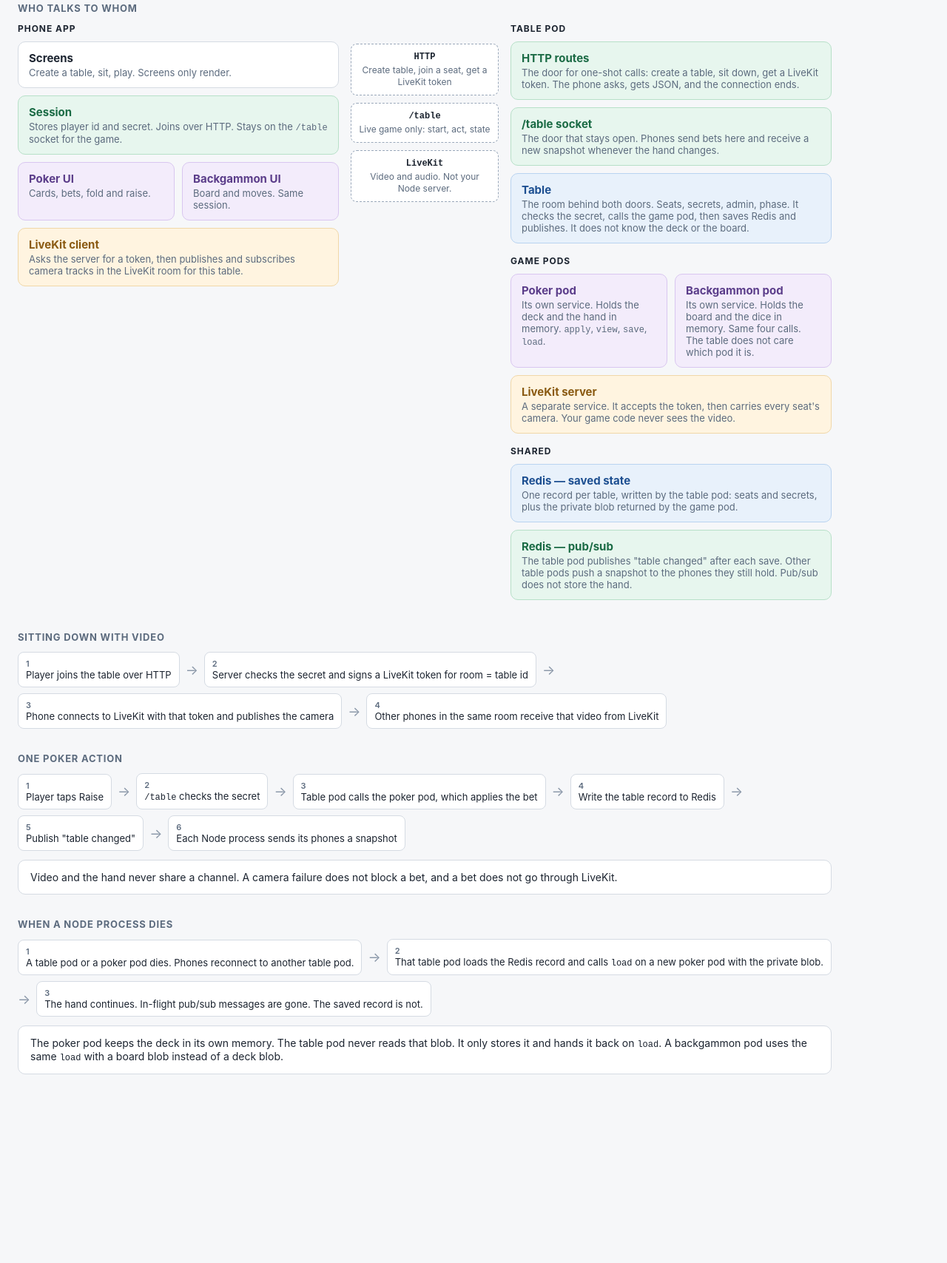
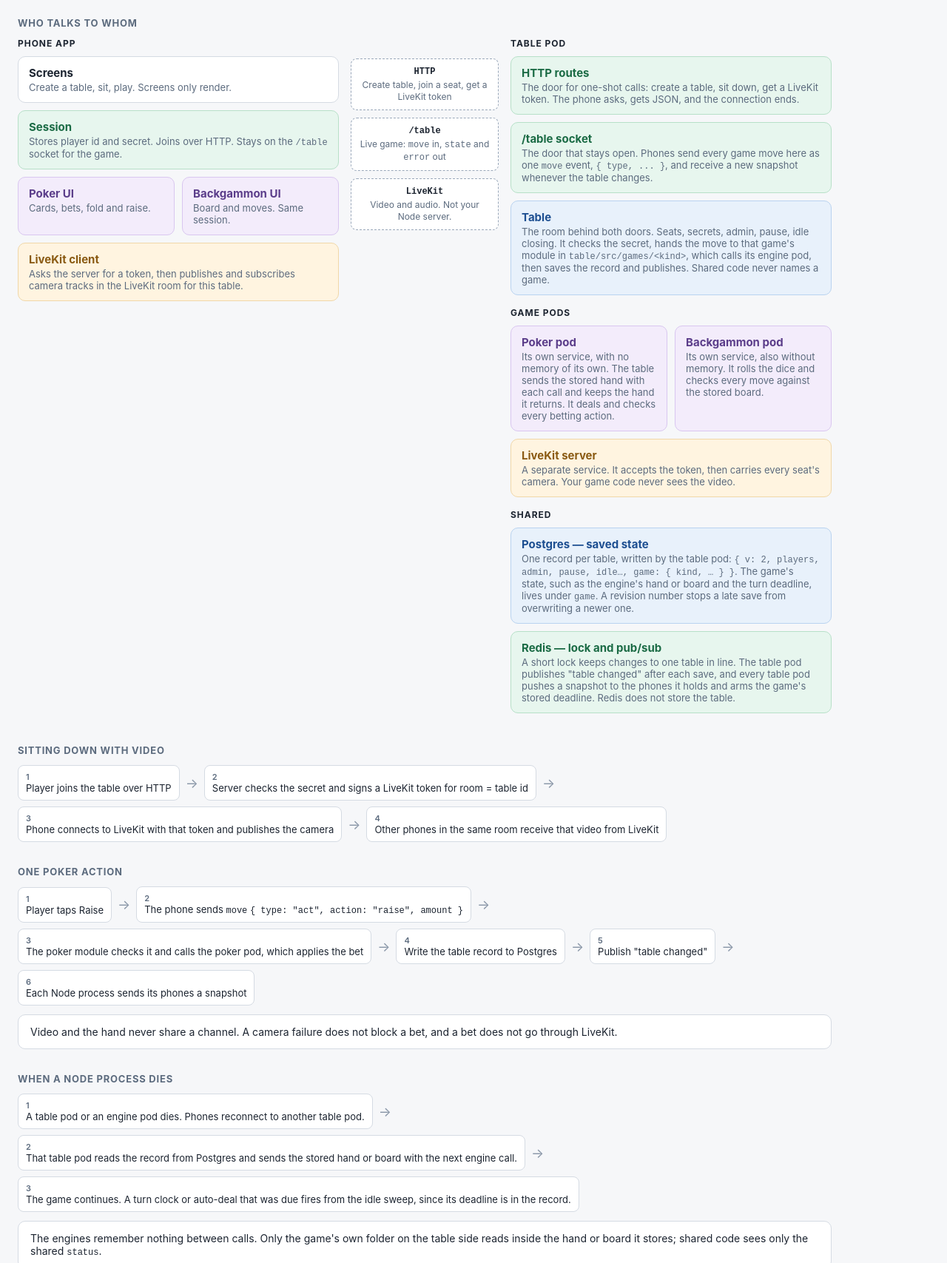
Before and after one commit to shl3vi/shulchan-2.0, a website: page docs/architecture-diagram.html in a window 1280 px wide. Shown: the part 165-1872 px from the top of the page at 74% size. Before the commit the page ends 1665 px from the top, so only its background shows below. Drawn offline with Linux system fonts and the light colour scheme.

Commit message:
Game separation, phase 4: removal test passes, docs describe the game folders.
On a scratch copy that was never committed, backgammon was removed by deleting its two folders and its engine, plus its line in each list of games and in scripts/dev.mjs. Typecheck, lint and every test then passed on both sides, and the server started, reported only poker, refused a backgammon table and played poker.

The one thing it caught: the shared config test named both games. It now checks whatever games the list holds, and poker tests its own config keys in its folder.

The README explains the game folders, the contracts, the snapshot and move shapes, and how to remove a game. The architecture page matches the code (Postgres record, stateless engines, one move event), and the plan page marks all four phases done.

Co-Authored-By: Claude Opus 5.5 <noreply@anthropic.com>

```diff
--- a/docs/architecture-diagram.html
+++ b/docs/architecture-diagram.html
@@ -108,7 +108,7 @@
 </head>
 <body>
   <h1>Shulchan architecture</h1>
-  <p class="lead">The table is one service. Each game engine is its own service, a separate pod in production. Phones talk only to the table. The table calls the engine pod for that game. Video goes through LiveKit.</p>
+  <p class="lead">The table is one service. Each game engine is its own service, a separate pod in production. Phones talk only to the table. The table calls the engine pod for that game. Video goes through LiveKit. How the code is split by game: <a href="game-separation.html">game separation</a>.</p>
 
   <div class="legend">
     <span><i class="sw" style="background:#1d4f91"></i>Shared table</span>
@@ -152,7 +152,7 @@
       </div>
       <div class="link">
         <b>/table</b>
-        <span>Live game only: start, act, state</span>
+        <span>Live game: <code>move</code> in, <code>state</code> and <code>error</code> out</span>
       </div>
       <div class="link">
         <b>LiveKit</b>
@@ -168,21 +168,21 @@
       </div>
       <div class="box green">
         <strong>/table socket</strong>
-        <p>The door that stays open. Phones send bets here and receive a new snapshot whenever the hand changes.</p>
+        <p>The door that stays open. Phones send every game move here as one <code>move</code> event, <code>{ type, ... }</code>, and receive a new snapshot whenever the table changes.</p>
       </div>
       <div class="box blue">
         <strong>Table</strong>
-        <p>The room behind both doors. Seats, secrets, admin, phase. It checks the secret, calls the game pod, then saves Redis and publishes. It does not know the deck or the board.</p>
+        <p>The room behind both doors. Seats, secrets, admin, pause, idle closing. It checks the secret, hands the move to that game's module in <code>table/src/games/&lt;kind&gt;</code>, which calls its engine pod, then saves the record and publishes. Shared code never names a game.</p>
       </div>
       <div class="col-title" style="margin-top:16px">Game pods</div>
       <div class="row2">
         <div class="box purple">
           <strong>Poker pod</strong>
-          <p>Its own service. Holds the deck and the hand in memory. <code>apply</code>, <code>view</code>, <code>save</code>, <code>load</code>.</p>
+          <p>Its own service, with no memory of its own. The table sends the stored hand with each call and keeps the hand it returns. It deals and checks every betting action.</p>
         </div>
         <div class="box purple">
           <strong>Backgammon pod</strong>
-          <p>Its own service. Holds the board and the dice in memory. Same four calls. The table does not care which pod it is.</p>
+          <p>Its own service, also without memory. It rolls the dice and checks every move against the stored board.</p>
         </div>
       </div>
       <div class="box amber">
@@ -191,12 +191,12 @@
       </div>
       <div class="col-title" style="margin-top:16px">Shared</div>
       <div class="box blue">
-        <strong>Redis — saved state</strong>
-        <p>One record per table, written by the table pod: seats and secrets, plus the private blob returned by the game pod.</p>
+        <strong>Postgres — saved state</strong>
+        <p>One record per table, written by the table pod: <code>{ v: 2, players, admin, pause, idle…, game: { kind, … } }</code>. The game's state, such as the engine's hand or board and the turn deadline, lives under <code>game</code>. A revision number stops a late save from overwriting a newer one.</p>
       </div>
       <div class="box green">
-        <strong>Redis — pub/sub</strong>
-        <p>The table pod publishes "table changed" after each save. Other table pods push a snapshot to the phones they still hold. Pub/sub does not store the hand.</p>
+        <strong>Redis — lock and pub/sub</strong>
+        <p>A short lock keeps changes to one table in line. The table pod publishes "table changed" after each save, and every table pod pushes a snapshot to the phones it holds and arms the game's stored deadline. Redis does not store the table.</p>
       </div>
     </div>
   </div>
@@ -216,11 +216,11 @@
   <ol class="steps">
     <li><b>1</b>Player taps Raise</li>
     <span class="arrow">→</span>
-    <li><b>2</b><code>/table</code> checks the secret</li>
+    <li><b>2</b>The phone sends <code>move</code> <code>{ type: "act", action: "raise", amount }</code></li>
     <span class="arrow">→</span>
-    <li><b>3</b>Table pod calls the poker pod, which applies the bet</li>
+    <li><b>3</b>The poker module checks it and calls the poker pod, which applies the bet</li>
     <span class="arrow">→</span>
-    <li><b>4</b>Write the table record to Redis</li>
+    <li><b>4</b>Write the table record to Postgres</li>
     <span class="arrow">→</span>
     <li><b>5</b>Publish "table changed"</li>
     <span class="arrow">→</span>
@@ -230,14 +230,14 @@
 
   <h2>When a Node process dies</h2>
   <ol class="steps">
-    <li><b>1</b>A table pod or a poker pod dies. Phones reconnect to another table pod.</li>
+    <li><b>1</b>A table pod or an engine pod dies. Phones reconnect to another table pod.</li>
     <span class="arrow">→</span>
-    <li><b>2</b>That table pod loads the Redis record and calls <code>load</code> on a new poker pod with the private blob.</li>
+    <li><b>2</b>That table pod reads the record from Postgres and sends the stored hand or board with the next engine call.</li>
     <span class="arrow">→</span>
-    <li><b>3</b>The hand continues. In-flight pub/sub messages are gone. The saved record is not.</li>
+    <li><b>3</b>The game continues. A turn clock or auto-deal that was due fires from the idle sweep, since its deadline is in the record.</li>
   </ol>
   <div class="note" style="margin-top:12px">
-    <p>The poker pod keeps the deck in its own memory. The table pod never reads that blob. It only stores it and hands it back on <code>load</code>. A backgammon pod uses the same <code>load</code> with a board blob instead of a deck blob.</p>
+    <p>The engines remember nothing between calls. Only the game's own folder on the table side reads inside the hand or board it stores; shared code sees only the shared <code>status</code>.</p>
   </div>
 </body>
 </html>
```
Also changed, not shown: docs/game-separation.html (+9 -8 lines), table/src/games/poker/config.test.ts (added, +18 -0 lines), table/src/publicConfig.test.ts (+19 -23 lines), README.md.
